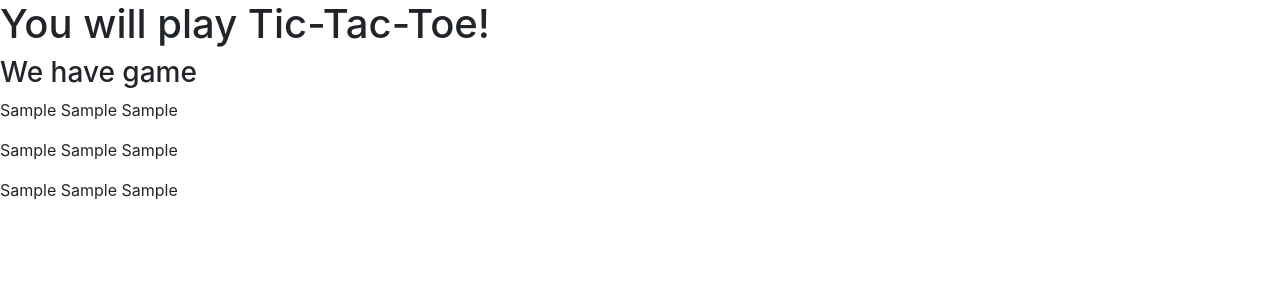
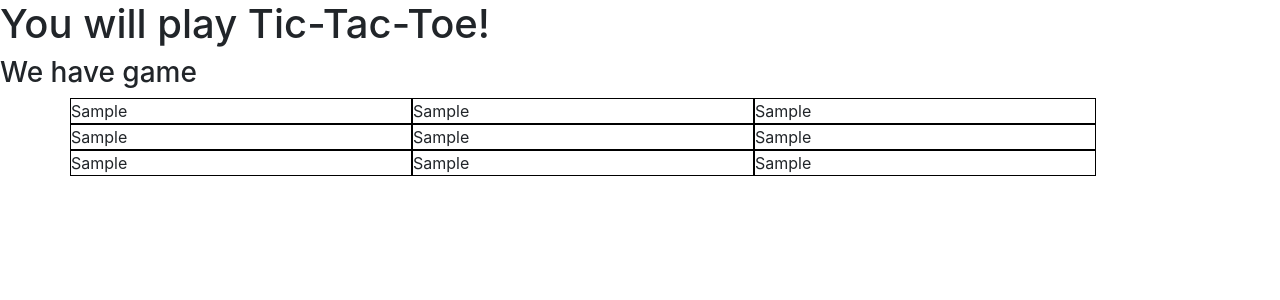
Before and after one commit to TheHorusHawk/Games-Arena, a Django app: template backend/ground/templates/ground/tictactoe.html in a window 1280 px wide. Shown: the top 300 px of the page. Run offline with Django 3.2, Linux system fonts and the light colour scheme; tables that the repository leaves empty hold one stand-in row (values such as "Sample post"); the template is opened without the code that fills it: values that come from a table or form of the project are taken from there, most other values are stand-ins (such as "Sample title", 1, 10 or a date in 2020); some libraries are stand-ins or nearby versions.

Commit message:
Developed tictactoe template

```diff
--- /dev/null
+++ b/backend/ground/static/ground/tictactoe.css
@@ -0,0 +1,4 @@
+.square {
+    min-width: 30%;
+    border: 1px solid black;
+}
--- a/backend/ground/templates/ground/layout.html
+++ b/backend/ground/templates/ground/layout.html
@@ -6,14 +6,16 @@
         <title>{% block title %}Games Arena{% endblock %}</title>
         <link rel="stylesheet" href="https://stackpath.bootstrapcdn.com/bootstrap/4.4.1/css/bootstrap.min.css" integrity="sha384-Vkoo8x4CGsO3+Hhxv8T/Q5PaXtkKtu6ug5TOeNV6gBiFeWPGFN9MuhOf23Q9Ifjh" crossorigin="anonymous">
         <link href="{% static 'ground/styles.css' %}" rel="stylesheet">
-    {% block script %}
-	{% endblock %}
+        {% block styles %}
+	    {% endblock %}
     </head>
     <body>
         <div class="body">
             {% block body %}
             {% endblock %}
         </div>
+        {% block script %}
+	    {% endblock %}
         <script src="https://cdn.jsdelivr.net/npm/bootstrap@5.3.2/dist/js/bootstrap.bundle.min.js" integrity="sha384-C6RzsynM9kWDrMNeT87bh95OGNyZPhcTNXj1NW7RuBCsyN/o0jlpcV8Qyq46cDfL" crossorigin="anonymous"></script>
     </body>
 </html>
--- a/backend/ground/templates/ground/tictactoe.html
+++ b/backend/ground/templates/ground/tictactoe.html
@@ -1,4 +1,9 @@
 {% extends "ground/layout.html" %}
+{% load static %}
+
+{% block styles %}
+<link href="{% static 'ground/tictactoe.css' %}" rel="stylesheet">
+{% endblock %}
 
 {% block body %}
 
@@ -12,8 +17,28 @@
 <h3>We have game</h3>
 {% endif %}
 
-<p>{{ board.sq00 }}  {{ board.sq01 }} {{ board.sq02 }}</p>
-<p>{{ board.sq10 }}  {{ board.sq11 }} {{ board.sq12 }}</p>
-<p>{{ board.sq20 }}  {{ board.sq21 }} {{ board.sq22 }}</p>
+<div class="container">
+    <div class="row">
 
+    {% comment %}
+    Check if sqxx == 0. If so, then empty
+
+    {{ board.sq01 }} {{ board.sq02 }}</p>
+
+    {% endcomment %}
+        <div class="col4 square">{{ board.sq00 }}</div>
+        <div class="col4 square">{{ board.sq01 }}</div>
+        <div class="col4 square">{{ board.sq02 }}</div>
+    </div>
+    <div class="row">
+        <div class="col4 square">{{ board.sq10 }}</div>
+        <div class="col4 square">{{ board.sq11 }}</div>
+        <div class="col4 square">{{ board.sq12 }}</div>
+    </div>
+    <div class="row">
+        <div class="col4 square">{{ board.sq20 }}</div>
+        <div class="col4 square">{{ board.sq21 }}</div>
+        <div class="col4 square">{{ board.sq22 }}</div>
+    </div>
+</div>
 {% endblock %}
```
